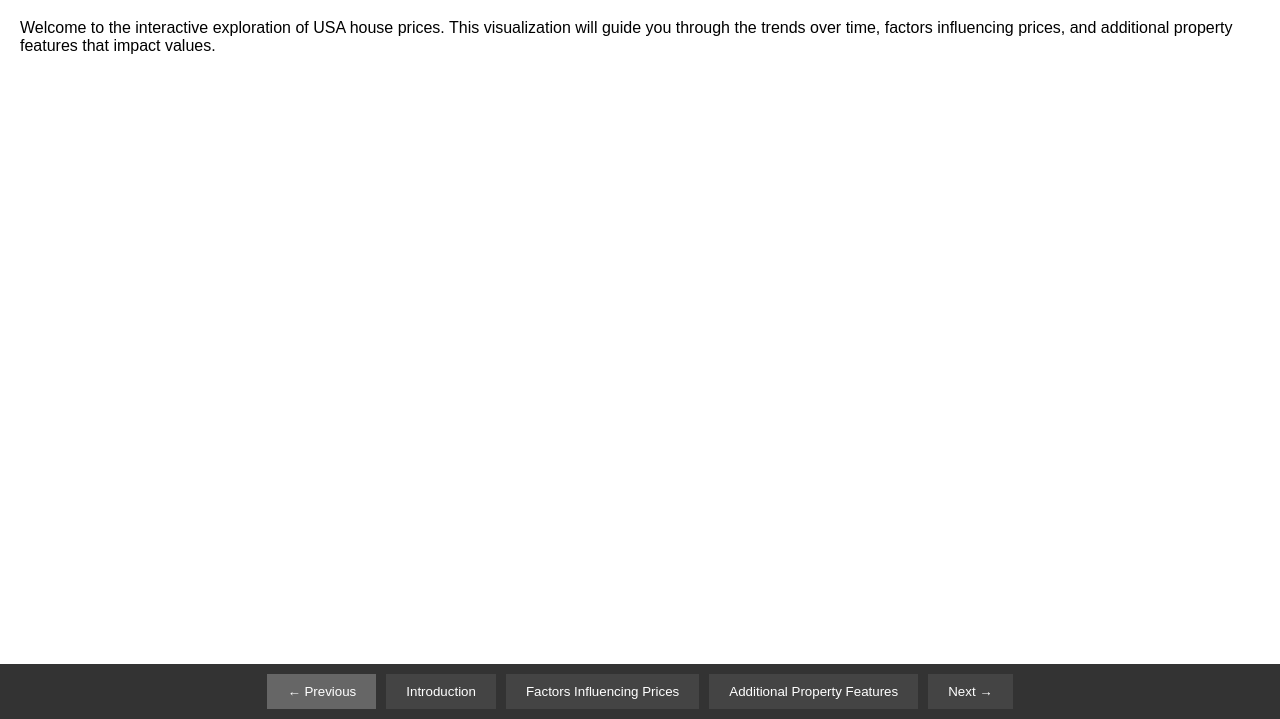
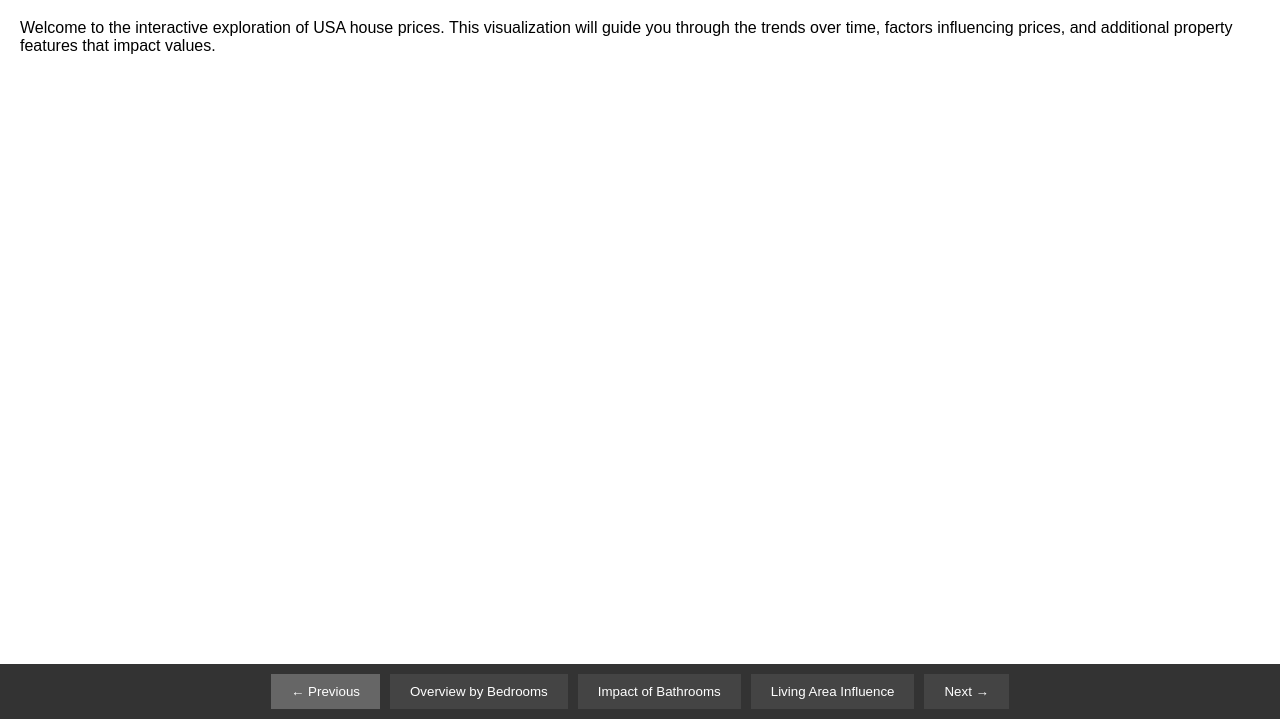
Before and after one commit to shivrajparmar/CS416, a plain HTML site: page index.html in a window 1280 px wide. Shown: the part 81-800 px from the top of the page. Drawn offline with nearby package versions, Linux system fonts and the light colour scheme; no server answers.

Commit message:
Update index.html

```diff
--- a/index.html
+++ b/index.html
@@ -11,9 +11,9 @@
     <div id="content"></div>
     <nav>
         <button id="prevBtn" disabled>← Previous</button>
-        <button id="btn1">Introduction</button>
-        <button id="btn2">Factors Influencing Prices</button>
-        <button id="btn3">Additional Property Features</button>
+        <button id="btn1">Overview by Bedrooms</button>
+        <button id="btn2">Impact of Bathrooms</button>
+        <button id="btn3">Living Area Influence</button>
         <button id="nextBtn">Next →</button>
     </nav>
     <script src="scripts.js"></script>
```
